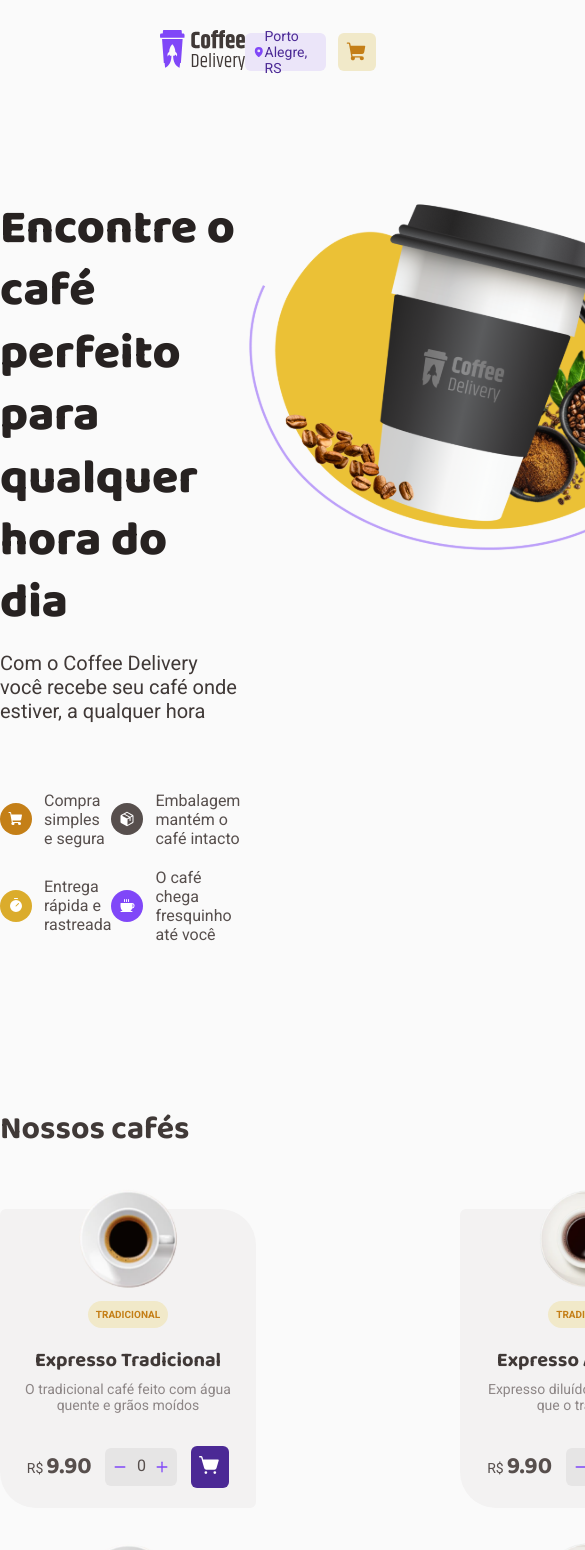
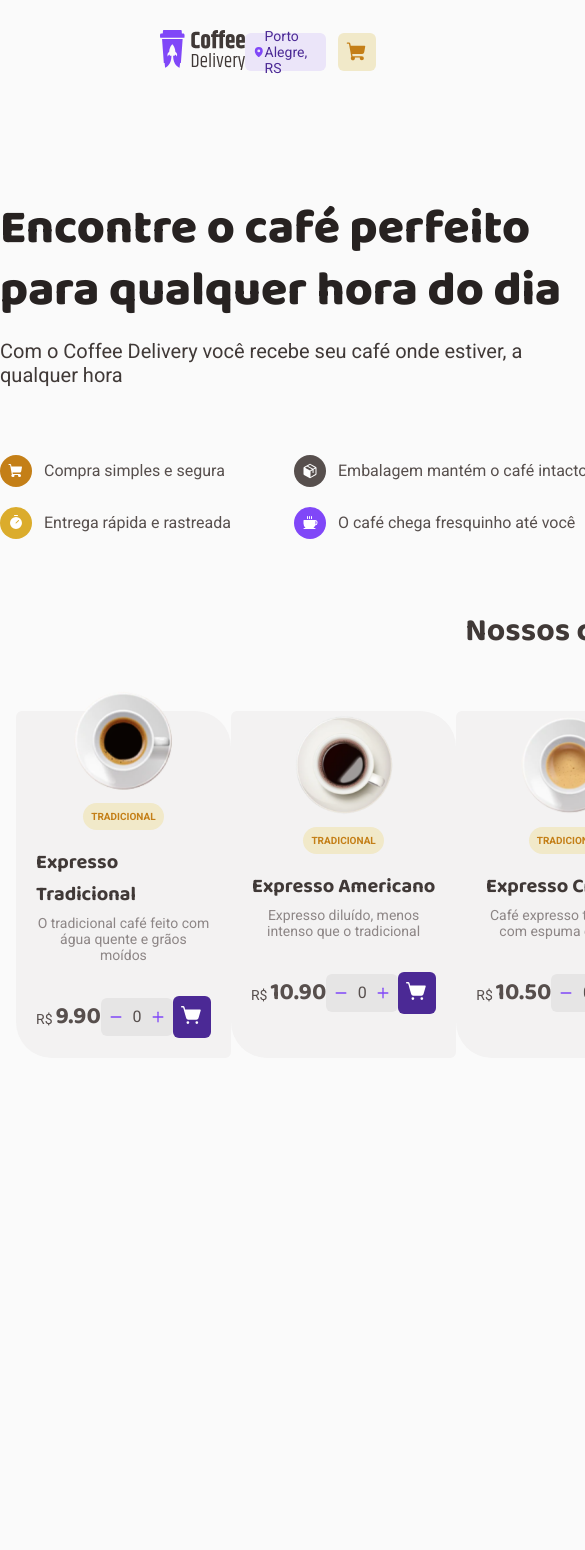
Before and after one commit to LucasKunz/Coffee-Delivery, a React (Vite) app: page / in a window 390 px wide. Shown: the top 1550 px of the page, 585 px wide, since content can reach past the window. After the commit the page ends 1058 px from the top, so only its background shows below. Built offline with nearby package versions, Linux system fonts and the light colour scheme.

Commit message:
Install carousel for mobile

```diff
--- a/src/components/AvaiableCoffees/index.tsx
+++ b/src/components/AvaiableCoffees/index.tsx
@@ -1,5 +1,9 @@
 import { AvaiableCoffes } from "./style"
 import { CoffeeInformations } from "../CoffeeLayout"
+import { useKeenSlider } from "keen-slider/react";
+import "keen-slider/keen-slider.min.css";
+
+const IS_MOBILE = window.innerWidth < 768
 
 const avaiableCoffes = [
   {
@@ -8,7 +12,8 @@
     description: 'O tradicional café feito com água quente e grãos moídos',
     flags: ['tradicional'],
     image: 'http://127.0.0.1:5173/src/assets/avaiableCoffes/americano.svg',
-    price: 9.90
+    price: 9.90,
+    quantity: 0
   },
   {
     id: 2,
@@ -16,7 +21,8 @@
     description: 'Expresso diluído, menos intenso que o tradicional',
     flags: ['tradicional'],
     image: 'http://127.0.0.1:5173/src/assets/avaiableCoffes/expressoAmericano.svg',
-    price: 9.90
+    price: 10.90,
+    quantity: 0
   },
   {
     id: 3,
@@ -24,7 +30,8 @@
     description: 'Café expresso tradicional com espuma cremosa',
     flags: ['tradicional'],
     image: 'http://127.0.0.1:5173/src/assets/avaiableCoffes/expressoCremoso.svg',
-    price: 9.90
+    price: 10.50,
+    quantity: 0
   },
   {
     id: 4,
@@ -35,7 +42,8 @@
       'gelado'
     ],
     image: 'http://127.0.0.1:5173/src/assets/avaiableCoffes/cafeGelado.svg',
-    price: 9.90
+    price: 10.50,
+    quantity: 0
   },
   {
     id: 5,
@@ -46,7 +54,8 @@
       'com leite'
     ],
     image: 'http://127.0.0.1:5173/src/assets/avaiableCoffes/cafeComLeite.svg',
-    price: 9.90
+    price: 9.90,
+    quantity: 0
   },
   {
     id: 6,
@@ -57,7 +66,8 @@
       'com leite'
     ],
     image: 'http://127.0.0.1:5173/src/assets/avaiableCoffes/latte.svg',
-    price: 9.90
+    price: 12.00,
+    quantity: 0
   },
   {
     id: 7,
@@ -68,7 +78,8 @@
       'com leite'
     ],
     image: 'http://127.0.0.1:5173/src/assets/avaiableCoffes/capuccino.svg',
-    price: 9.90
+    price: 12.00,
+    quantity: 0
   },
   {
     id: 8,
@@ -79,16 +90,30 @@
       'com leite'
     ],
     image: 'http://127.0.0.1:5173/src/assets/avaiableCoffes/macchiato.svg',
-    price: 9.90
+    price: 12.50,
+    quantity: 0
   }
 ]
 
 export function AvaiableCoffees() {
+  const [ref] = useKeenSlider<HTMLDivElement>({
+    slides: {
+      perView: 1.8,
+      spacing: 10,
+    },
+  });
+
   return (
     <AvaiableCoffes>
       <h2>Nossos cafés</h2>
       <div>
-        {avaiableCoffes.map(coffee => <CoffeeInformations key={Math.random()} coffee={coffee} />)}
+        {IS_MOBILE ? (
+          <div ref={ref} className="keen-slider">
+            {avaiableCoffes.map(coffee => <CoffeeInformations key={coffee.id} coffee={coffee} />)}
+          </div>
+        ) : (
+          avaiableCoffes.map(coffee => <CoffeeInformations key={coffee.id} coffee={coffee} />)
+        )}
       </div>
     </AvaiableCoffes>
   )
--- a/src/components/AvaiableCoffees/style.ts
+++ b/src/components/AvaiableCoffees/style.ts
@@ -4,16 +4,36 @@
   display: flex;
   flex-direction: column;
   margin-top: 10rem;
+  width: 100%;
 
   & > div {
     display: flex;
     justify-content: space-between;
     flex-wrap: wrap;
+    width: 100%;
+  }
+
+  .keen-slider {
+    max-width: 100%;
+    padding: 0 1rem;
   }
 
   h2 {
     color: ${props => props.theme["base-subtitle"]};
     font-family: 'Baloo 2';
     font-size: 2rem;
+
+    @media (max-width: 768px) {
+      text-align: center;
+    }
+  }
+
+  @media (max-width: 768px) {
+    margin-top: 3rem;
+  }
+
+  .keen-slider:not([data-keen-slider-disabled]) .keen-slider__slide {
+    min-height: unset;
+    overflow: initial;
   }
 `
```
